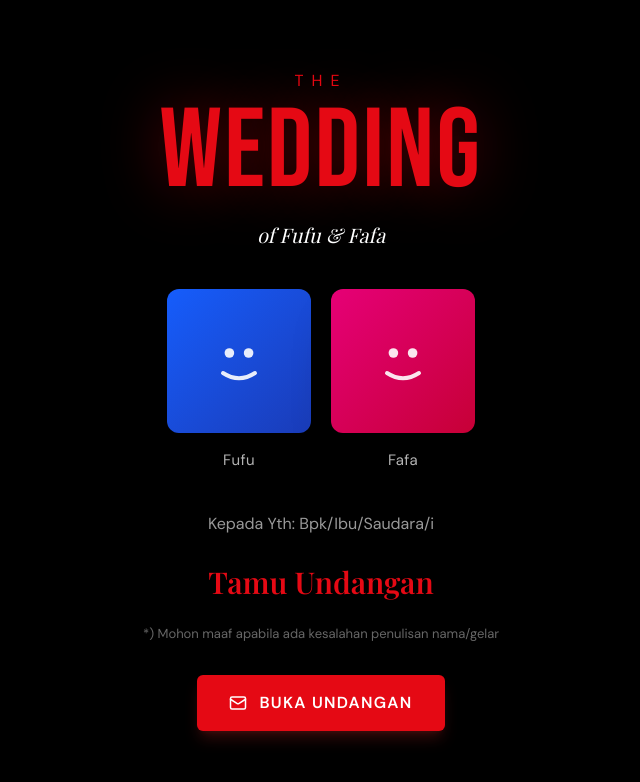
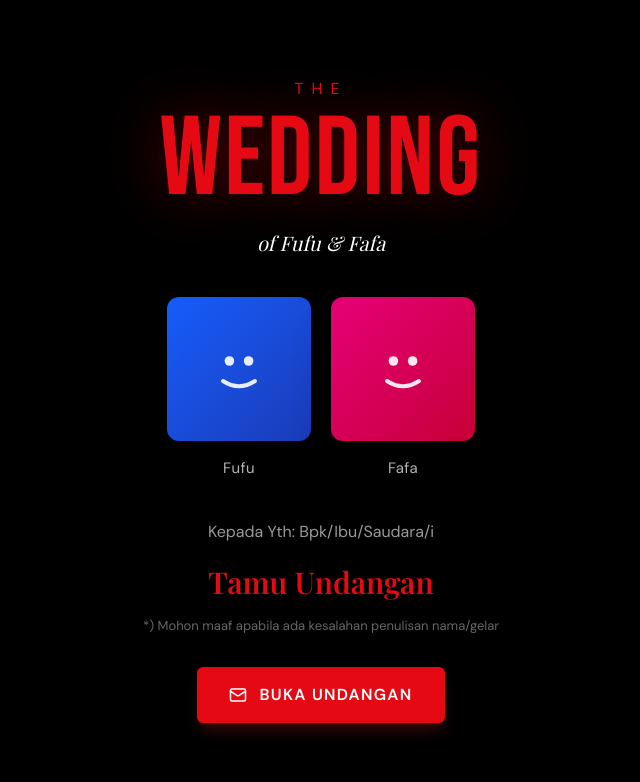
Before and after one commit to iif069/undanan-digital-mig, a React (Vite) app in the folder Digital-Invitation-Landing-Page-main/: page / in a window 1280 px wide. Shown: the top 782 px of the page, without its empty margins (319-959 px from the left). Built offline with nearby package versions, Linux system fonts and the light colour scheme; a web font is replaced by a local one.

Commit message:
Update App.tsx

```diff
--- a/Digital-Invitation-Landing-Page-main/src/app/App.tsx
+++ b/Digital-Invitation-Landing-Page-main/src/app/App.tsx
@@ -166,7 +166,7 @@ function OpeningScreen({ onOpen }: { onOpen: () => void }) {
           Kepada Yth: Bpk/Ibu/Saudara/i
         </p>
         <p
-          className="text-[#E50914] text-3xl font-semibold my-6"
+          className="text-[#E50914] text-3xl font-semibold my-4"
           style={{ fontFamily: "'Playfair Display', serif" }}
         >
           {namaTamu}
```
